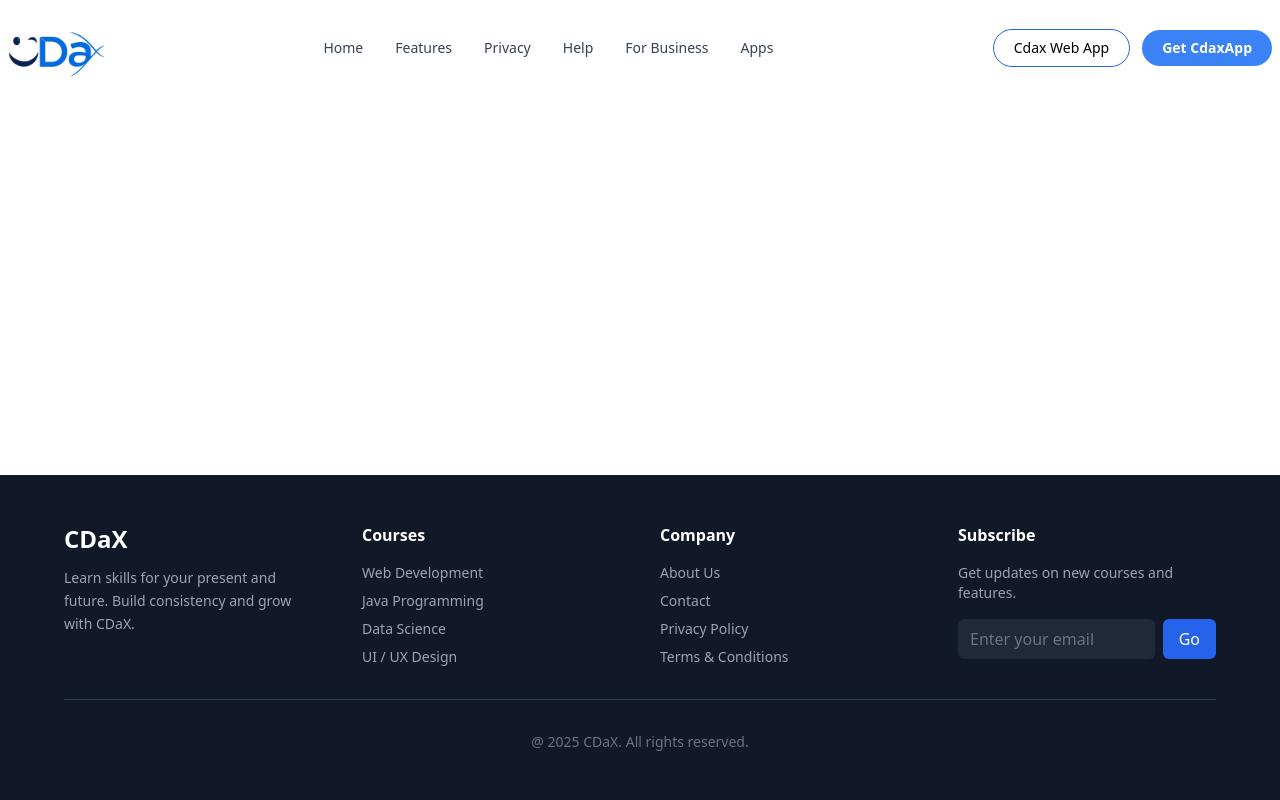
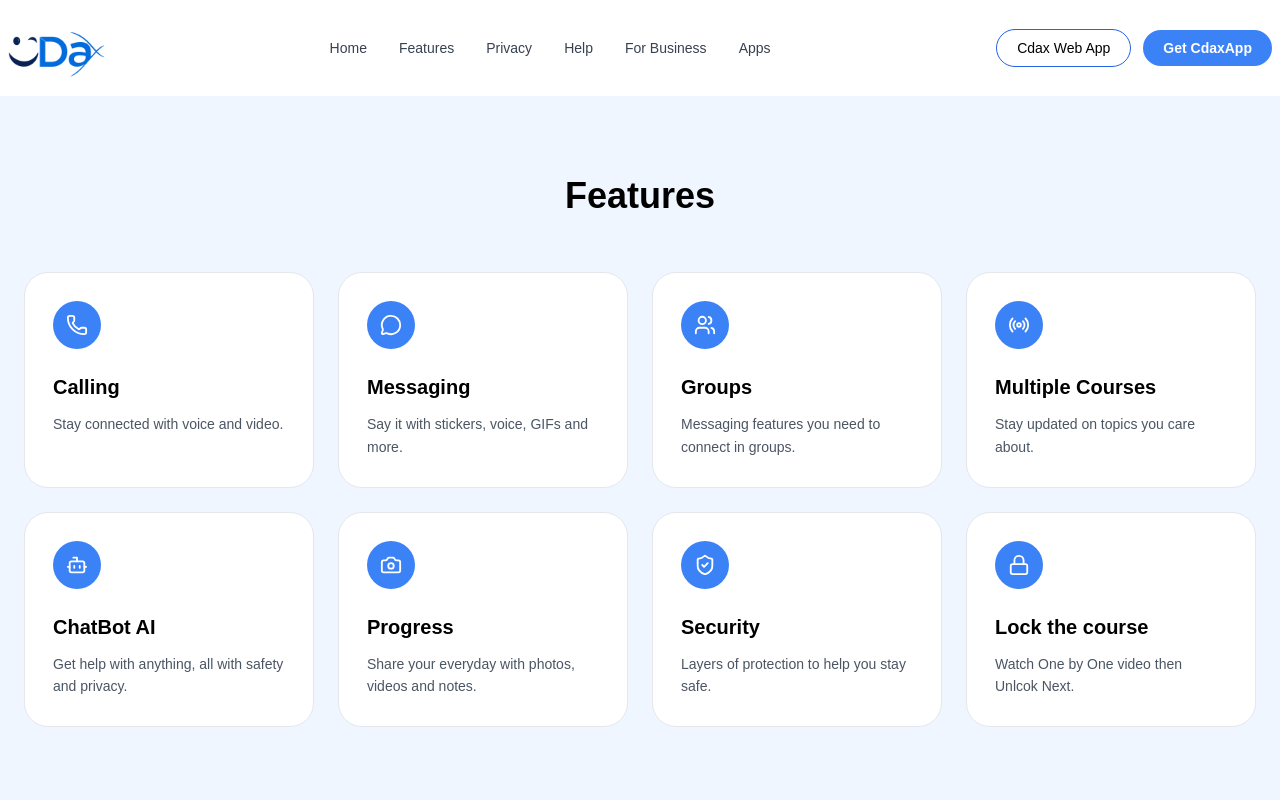
Before and after one commit to omkar6526/cdax-website, a React (Create React App) app: page /featuers in a window 1280 px wide. Shown: the top 800 px of the page. Built offline with nearby package versions, Linux system fonts and the light colour scheme.

Commit message:
Add Features page

```diff
--- a/src/App.js
+++ b/src/App.js
@@ -5,6 +5,7 @@ import ForBusiness from "./pages/ForBusiness";
 import AppLink from "./pages/Applink";
 import Footer from "./components/Footer";
 import HomeSections from "./pages/Home";
+import Features from "./pages/Features";
 
 
 
@@ -23,6 +24,7 @@ function App() {
             <Route path="/apps" element={<Apps />} />
             <Route path="/forbusiness" element={<ForBusiness />} />
             <Route path="/downlod" element={<AppLink />} />
+            <Route path="/featuers" element={<Features />} />
           </Routes>
         </main>
 
--- a/src/components/Footer.jsx
+++ b/src/components/Footer.jsx
@@ -19,9 +19,9 @@ export default function Footer() {
           <div>
             <h3 className="text-white font-semibold mb-4">Courses</h3>
             <ul className="space-y-2 text-gray-400 text-sm">
-              <li className="hover:text-white cursor-pointer">Web Development</li>
               <li className="hover:text-white cursor-pointer">Java Programming</li>
-              <li className="hover:text-white cursor-pointer">Data Science</li>
+              <li className="hover:text-white cursor-pointer">Python Programming</li>
+              <li className="hover:text-white cursor-pointer">Flutter</li>
               <li className="hover:text-white cursor-pointer">UI / UX Design</li>
             </ul>
           </div>
--- a/src/components/Navbar.jsx
+++ b/src/components/Navbar.jsx
@@ -40,7 +40,7 @@ export default function Navbar() {
           {/* CENTER */}
           <nav className="hidden md:flex items-center gap-8 text-sm font-medium text-gray-700">
             <a href="/" className="hover:text-black">Home</a>
-            <a href="#features" className="hover:text-black">Features</a>
+            <a href="/featuers" className="hover:text-black">Features</a>
             <a href="#privacy" className="hover:text-black">Privacy</a>
             <a href="#help" className="hover:text-black">Help</a>
             <a href="/forbusiness" className="hover:text-black">For Business</a>
--- a/src/index.css
+++ b/src/index.css
@@ -5,3 +5,12 @@
 @import url('https://fonts.googleapis.com/css2?family=Poppins:wght@600;700&display=swap');
 @import url('https://fonts.googleapis.com/css2?family=Inter:wght@400;500&display=swap');
 @import url('https://fonts.googleapis.com/css2?family=Montserrat+Alternates:wght@700&display=swap');
+/* Import Ubuntu font from Google Fonts */
+@import url('https://fonts.googleapis.com/css2?family=Ubuntu:wght@400;500;700&display=swap');
+
+/* Apply globally */
+body {
+  font-family: 'Ubuntu', sans-serif;
+  margin: 0;
+  padding: 0;
+}
--- /dev/null
+++ b/src/pages/Features.jsx
@@ -0,0 +1,106 @@
+import { motion } from "framer-motion";
+import {
+  Phone,
+  MessageCircle,
+  Users,
+  Radio,
+  Bot,
+  Camera,
+  ShieldCheck,
+  Lock,
+} from "lucide-react";
+
+const features = [
+  {
+    icon: Phone,
+    title: "Calling",
+    desc: "Stay connected with voice and video.",
+  },
+  {
+    icon: MessageCircle,
+    title: "Messaging",
+    desc: "Say it with stickers, voice, GIFs and more.",
+  },
+  {
+    icon: Users,
+    title: "Groups",
+    desc: "Messaging features you need to connect in groups.",
+  },
+  {
+    icon: Radio,
+    title: "Multiple Courses",
+    desc: "Stay updated on topics you care about.",
+  },
+  {
+    icon: Bot,
+    title: "ChatBot AI",
+    desc: "Get help with anything, all with safety and privacy.",
+  },
+  {
+    icon: Camera,
+    title: "Progress",
+    desc: "Share your everyday with photos, videos and notes.",
+  },
+  {
+    icon: ShieldCheck,
+    title: "Security",
+    desc: "Layers of protection to help you stay safe.",
+  },
+  {
+    icon: Lock,
+    title: "Lock the course",
+    desc: "Watch One by One video then Unlcok Next.",
+  },
+];
+
+export default function Features() {
+  return (
+    <section className="bg-blue-50 px-4 sm:px-6 py-20">
+      <div className="max-w-7xl mx-auto">
+
+        {/* HEADER */}
+        <motion.h1
+          initial={{ opacity: 0, y: 20 }}
+          whileInView={{ opacity: 1, y: 0 }}
+          transition={{ duration: 0.6 }}
+          className="text-3xl sm:text-4xl font-bold text-center mb-14"
+        >
+          Features
+        </motion.h1>
+
+        {/* GRID */}
+        <div className="grid grid-cols-1 sm:grid-cols-2 lg:grid-cols-4 gap-6">
+          {features.map((item, i) => {
+            const Icon = item.icon;
+            return (
+              <motion.div
+                key={i}
+                initial={{ opacity: 0, y: 30 }}
+                whileInView={{ opacity: 1, y: 0 }}
+                whileHover={{
+                  y: -8,
+                  boxShadow: "0 20px 40px rgba(0,0,0,0.08)",
+                }}
+                transition={{ duration: 0.4, delay: i * 0.08 }}
+                className="bg-white border border-gray-200 rounded-3xl p-7 cursor-pointer"
+              >
+                {/* ICON */}
+                <div className="w-12 h-12 rounded-full bg-blue-500 flex items-center justify-center mb-6">
+                  <Icon size={22} className="text-white" />
+                </div>
+
+                {/* TEXT */}
+                <h3 className="text-xl font-semibold mb-3">
+                  {item.title}
+                </h3>
+                <p className="text-gray-600 text-sm leading-relaxed">
+                  {item.desc}
+                </p>
+              </motion.div>
+            );
+          })}
+        </div>
+      </div>
+    </section>
+  );
+}
```
